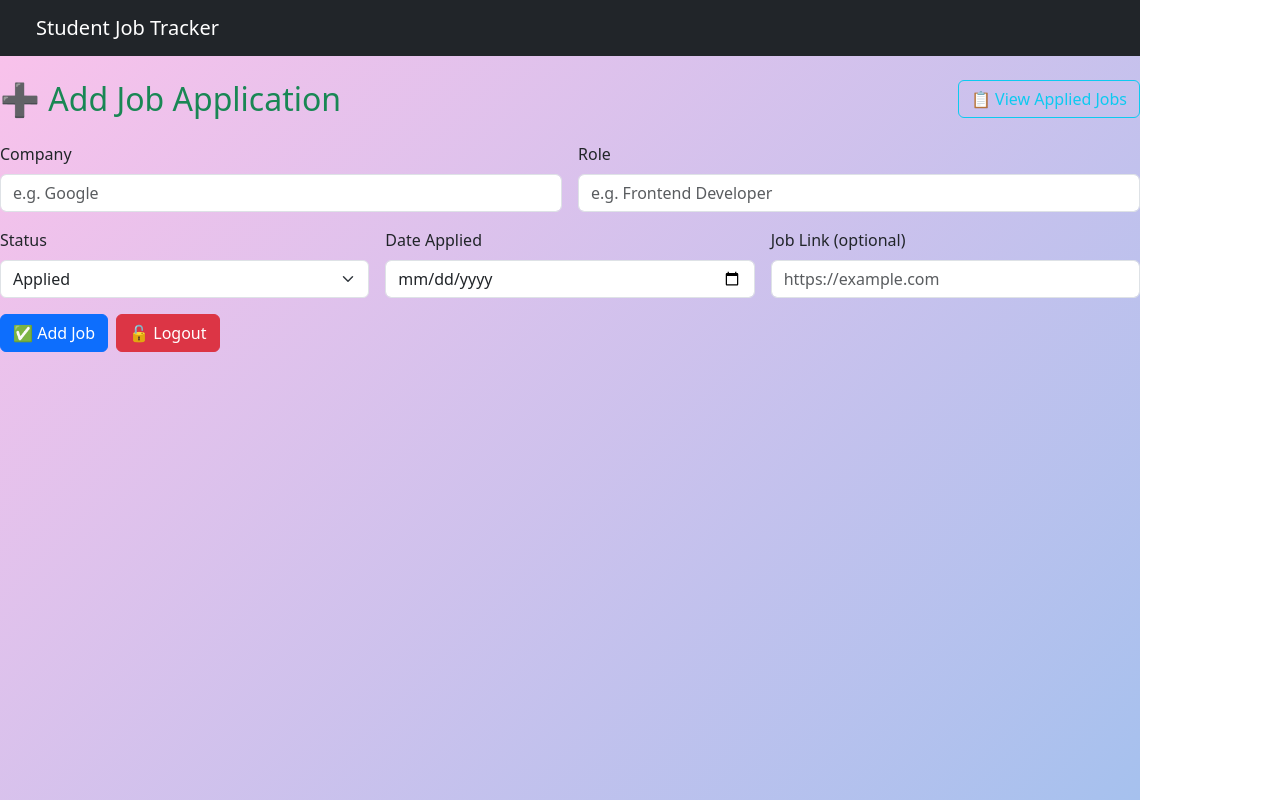
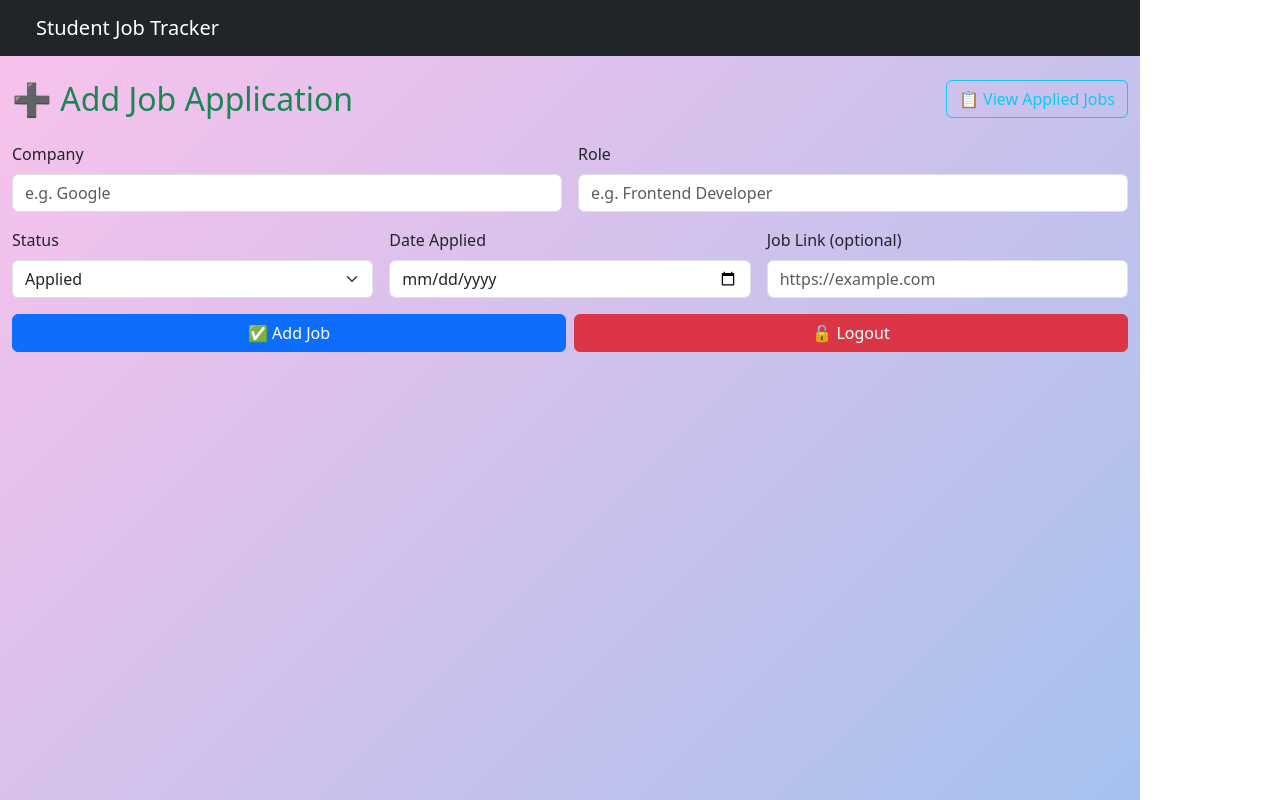
Before and after one commit to RohanGaikw/Student_Job_Tracker, a React (Vite) app in the folder frontend/: page /add-job in a window 1280 px wide. Built offline with nearby package versions, Linux system fonts and the light colour scheme.

Commit message:
Update AddJobForm.jsx

```diff
--- a/frontend/src/components/AddJobForm.jsx
+++ b/frontend/src/components/AddJobForm.jsx
@@ -4,6 +4,7 @@ import { useNavigate } from 'react-router-dom';
 
 const AddJobForm = () => {
   const navigate = useNavigate();
+
   const [form, setForm] = useState({
     company: '',
     role: '',
@@ -12,11 +13,11 @@ const AddJobForm = () => {
     link: ''
   });
 
-  const handleChange = (e) => {
+  const handleChange = e => {
     setForm({ ...form, [e.target.name]: e.target.value });
   };
 
-  const handleSubmit = async (e) => {
+  const handleSubmit = async e => {
     e.preventDefault();
 
     const user = JSON.parse(localStorage.getItem('user'));
@@ -55,7 +56,7 @@ const AddJobForm = () => {
       </nav>
 
       {/* Form Section */}
-      <div className="container my-4 px-3 px-md-0">
+      <div className="container my-4">
         <div className="d-flex flex-column flex-md-row justify-content-between align-items-start align-items-md-center mb-4">
           <h2 className="text-success mb-3 mb-md-0">➕ Add Job Application</h2>
           <button
@@ -127,13 +128,13 @@ const AddJobForm = () => {
             />
           </div>
 
-          <div className="col-12 mt-3 d-grid gap-2 d-md-flex justify-content-md-start">
-            <button type="submit" className="btn btn-primary">
+          <div className="col-12 mt-3 d-flex flex-column flex-md-row gap-2">
+            <button type="submit" className="btn btn-primary w-100 w-md-auto">
               ✅ Add Job
             </button>
             <button
               type="button"
-              className="btn btn-danger"
+              className="btn btn-danger w-100 w-md-auto"
               onClick={() => {
                 localStorage.removeItem('user');
                 navigate('/');
```
